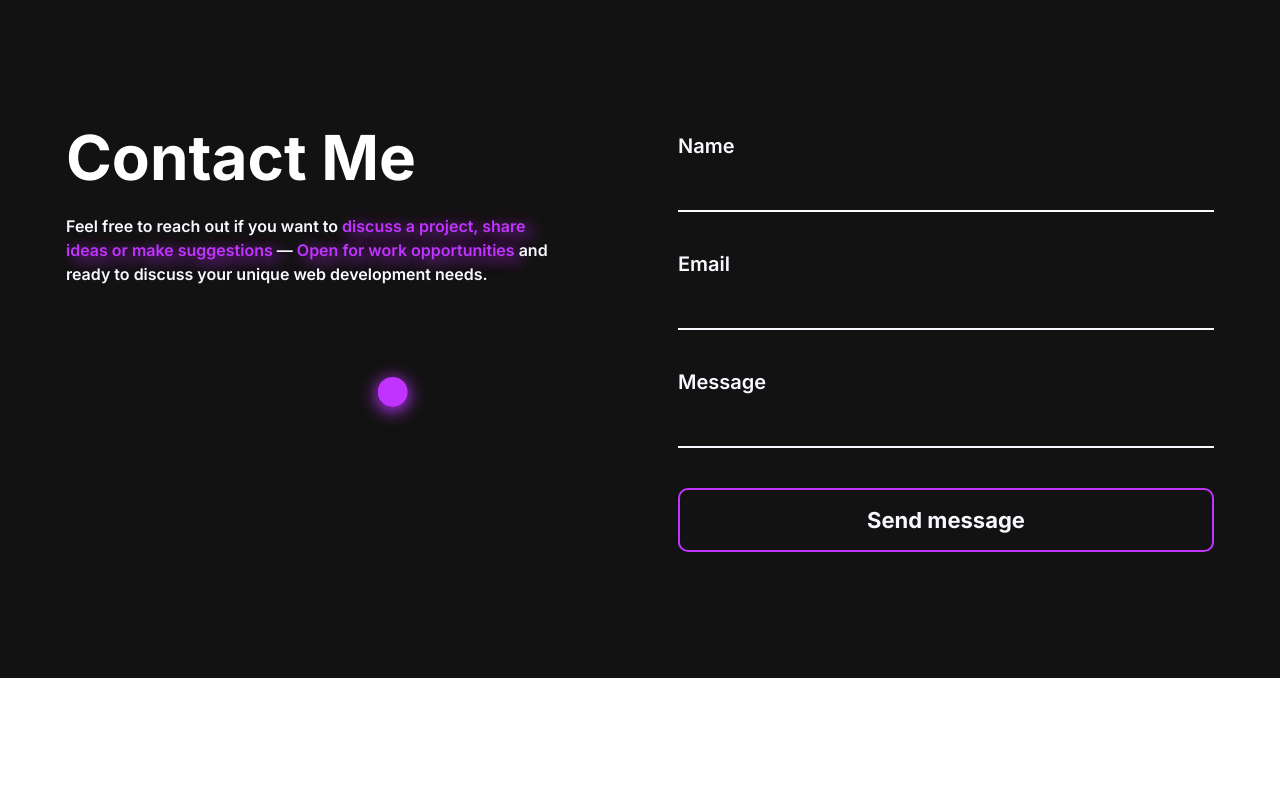
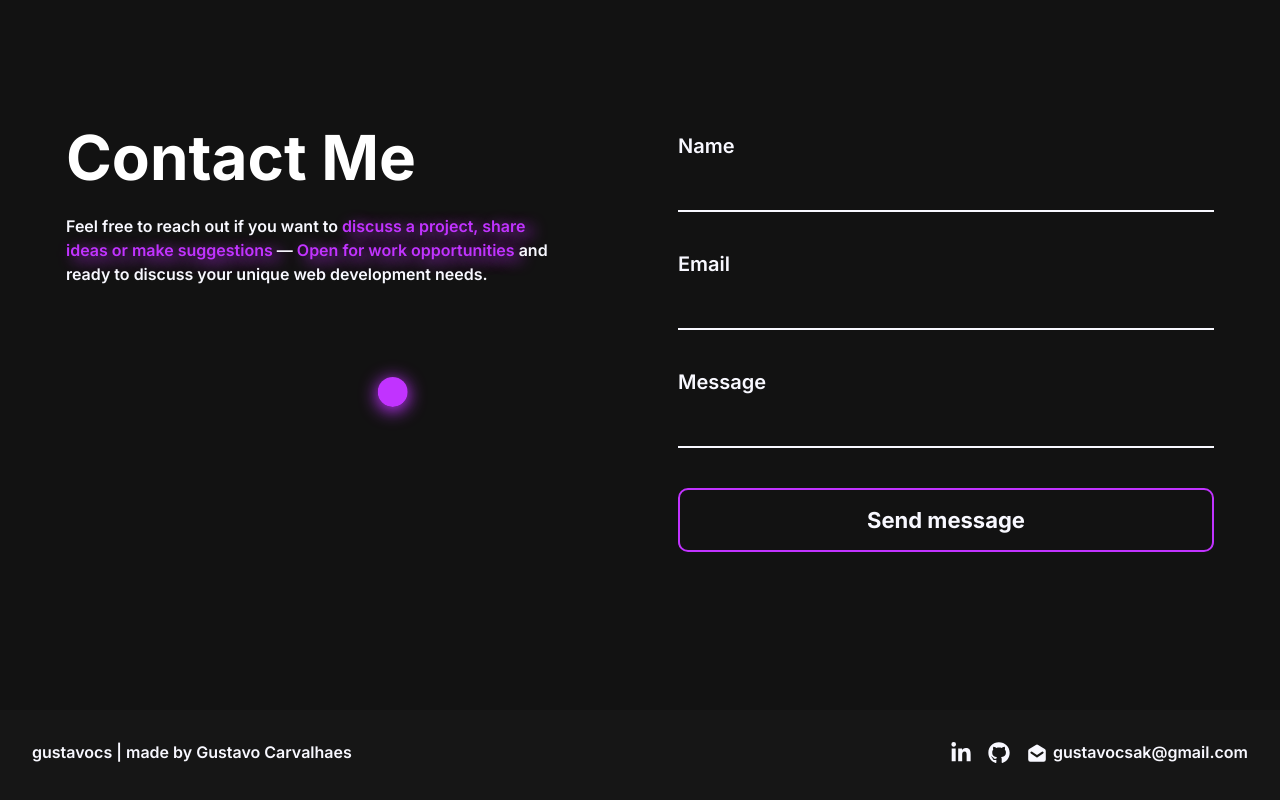
Before and after one commit to gustavocsak/portfolio, a React (Create React App) app: page / in a window 1280 px wide. Shown: the part 2504-3304 px from the top of the page. Before the commit the page ends 3182 px from the top, so only its background shows below. Built offline with nearby package versions, Linux system fonts and the light colour scheme; the HTML template or start-up script is replaced by a standard one.

Commit message:
Added footer and social links

```diff
--- a/src/App.js
+++ b/src/App.js
@@ -4,6 +4,7 @@ import Contact from "./components/Contact.js";
 import styled from "styled-components";
 import Test from "./components/Cube.js";
 import About from "./components/About.js";
+import Footer from "./components/Footer.js";
 
 
 const Container = styled.div`
@@ -35,6 +36,7 @@ const App = () => {
             <Projects />
             <About />
             <Contact />
+            <Footer />
         </Container>
       );
 
--- a/src/components/Contact.js
+++ b/src/components/Contact.js
@@ -6,6 +6,7 @@ import { useGSAP } from '@gsap/react'
 
 /**
  * TODO: implement captcha?
+ * TODO: animate
  */
 
 const Section = styled.div`
--- /dev/null
+++ b/src/components/Footer.js
@@ -0,0 +1,104 @@
+import React from 'react'
+import styled from 'styled-components'
+import { color } from '../utils/constants'
+import { FaGithub, FaLinkedinIn } from "react-icons/fa";
+import { IoMdMail } from "react-icons/io";
+import { gsap } from 'gsap/gsap-core';
+import { HiMailOpen } from "react-icons/hi";
+
+
+const Section = styled.div`
+    // background-color: ${color.primaryBlack};
+    background-color: #161616;
+    box-shadow: 28px 22px 15px 0px rgba(0,0,0,0.1);
+	display: flex;
+    align-items: center;
+    justify-content: center;
+	padding: 2rem;
+    margin-top: 2rem;
+    @media only screen and (max-width: 768px) {
+		height: fit-content;
+		min-height: 100%;
+    }
+	@media only screen and (max-width: 1024px) {
+		scroll-snap-align: none;
+	}
+`
+
+const Container = styled.div`
+    width: 1400px;
+    display: flex;
+    flex-direction: row;
+	align-items: flex-start;
+	justify-content: space-between;
+    color: ${color.primaryWhite};
+	@media only screen and (max-width: 768px) {
+	   width: 100%;
+    }
+`
+
+const Left = styled.div`
+    font-weight: 600;
+`
+
+const Right = styled.div`
+    display: flex;
+    gap: 1rem;
+
+    a {
+        color: ${color.primaryWhite};
+    }
+`
+
+const Mail = styled.div`
+    display: flex;
+    gap: 0.3rem;
+`
+
+
+const Address = styled.div`
+    font-weight: 600;
+`
+
+const Footer = () => {
+
+    const onEnter = ({ currentTarget }) => {
+        gsap.to(currentTarget, {
+            color: color.primaryPurple,
+            duration: 0.2
+        })
+    }
+
+    const onLeave = ({ currentTarget }) => {
+        gsap.to(currentTarget, {
+            color: color.primaryWhite,
+            duration: 0.2
+        })
+    }
+
+    const iconConfig = {onMouseEnter: onEnter, onMouseLeave: onLeave, size: 22}
+
+    return (
+        <Section>
+            <Container>
+                <Left>gustavocs | made by Gustavo Carvalhaes</Left>
+                <Right>
+                    <a href='https://linkedin.com/in/gustavo-de-sa/' target='_blank'>
+                        <FaLinkedinIn {...iconConfig} title='linkedin'/>
+                    </a>
+
+                    <a href='https://github.com/gustavocsak/' target='_blank'>
+                        <FaGithub {...iconConfig} title='github'/>
+                    </a>
+                    <Mail>
+                        <a href='mailto:gustavocsak@gmail.com'><HiMailOpen {...iconConfig} title='email'/></a>
+                        <Address>gustavocsak@gmail.com</Address>
+                    </Mail>
+
+                </Right>
+            </Container>
+        </Section>
+    )
+}
+
+export default Footer
```
